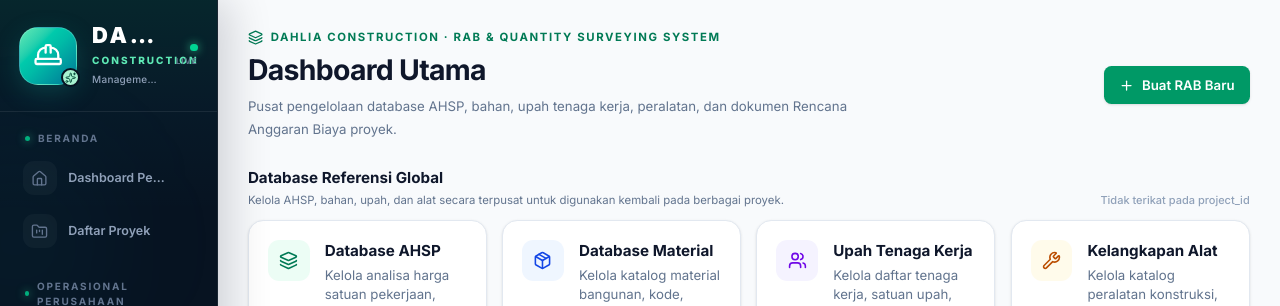
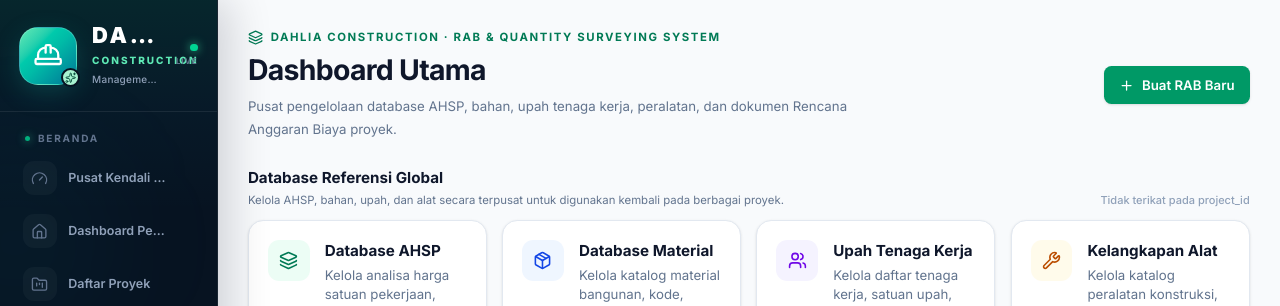
Before and after one commit to methagosta-hub/revit, a Next.js app: page / in a window 1280 px wide. Shown: the top 306 px of the page. Built offline with nearby package versions, Linux system fonts and the light colour scheme; no server answers; the database is empty.

Commit message:
Add operations control tower to primary sidebar

```diff
--- a/src/components/layout/Sidebar.tsx
+++ b/src/components/layout/Sidebar.tsx
@@ -16,6 +16,7 @@ import {
   Database,
   FileText,
   FolderKanban,
+  Gauge,
   HardHat,
   Home,
   LogIn,
@@ -55,6 +56,7 @@ const navGroups: NavigationGroup[] = [
   {
     title: 'Beranda',
     items: [
+      { name: 'Pusat Kendali Operasional', href: '/pusat-kendali', icon: Gauge },
       { name: 'Dashboard Perusahaan', href: '/dashboard', icon: Home },
       { name: 'Daftar Proyek', href: '/proyek/daftar', icon: FolderKanban },
       { name: 'Buat Proyek', href: '/proyek/baru', icon: PlusCircle, permission: 'project.manage' },
@@ -127,7 +129,7 @@ export default function Sidebar() {
   const visibleNavGroups = isPortfolioAccount
     ? navGroups.slice(0, 1).map((group) => ({
         ...group,
-        items: group.items.filter((item) => item.href !== '/proyek/baru'),
+        items: group.items.filter((item) => item.href !== '/proyek/baru' && item.href !== '/pusat-kendali'),
       }))
     : navGroups;
   const [signingOut, setSigningOut] = useState(false);
```
